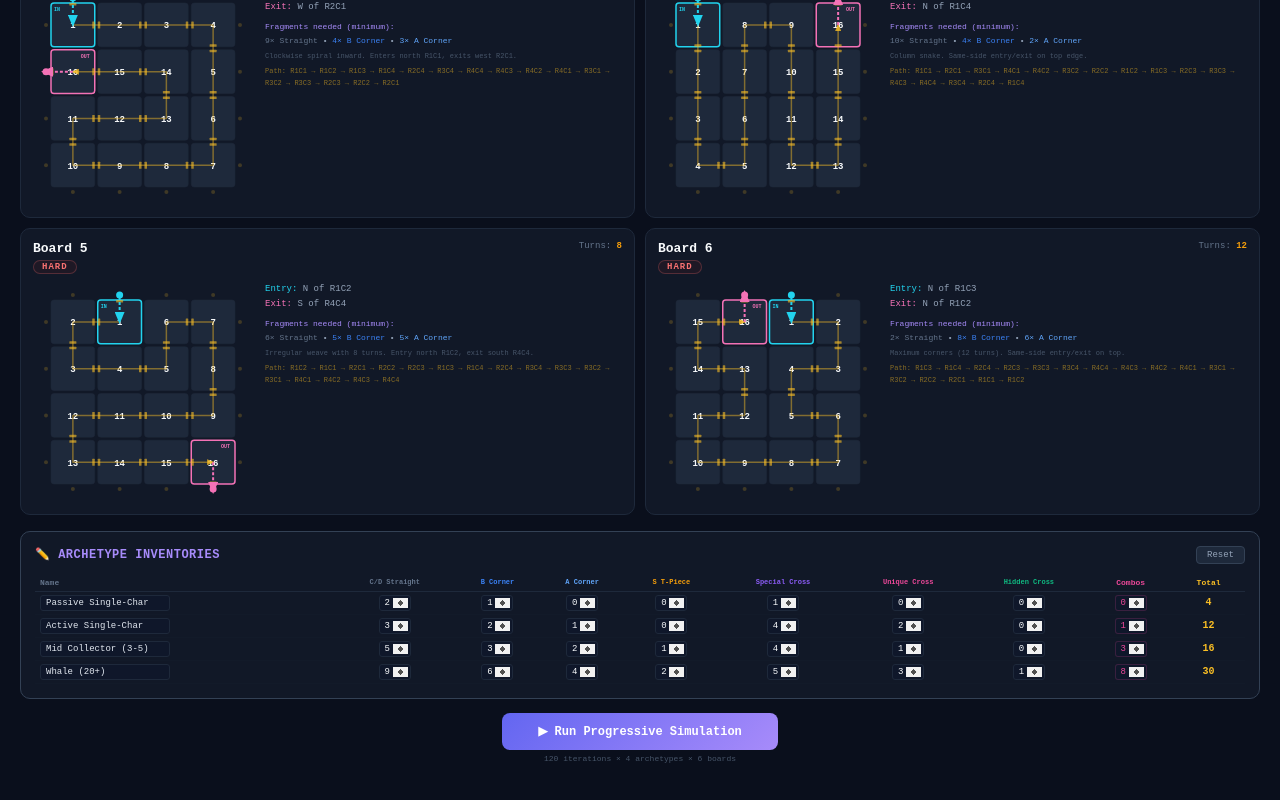
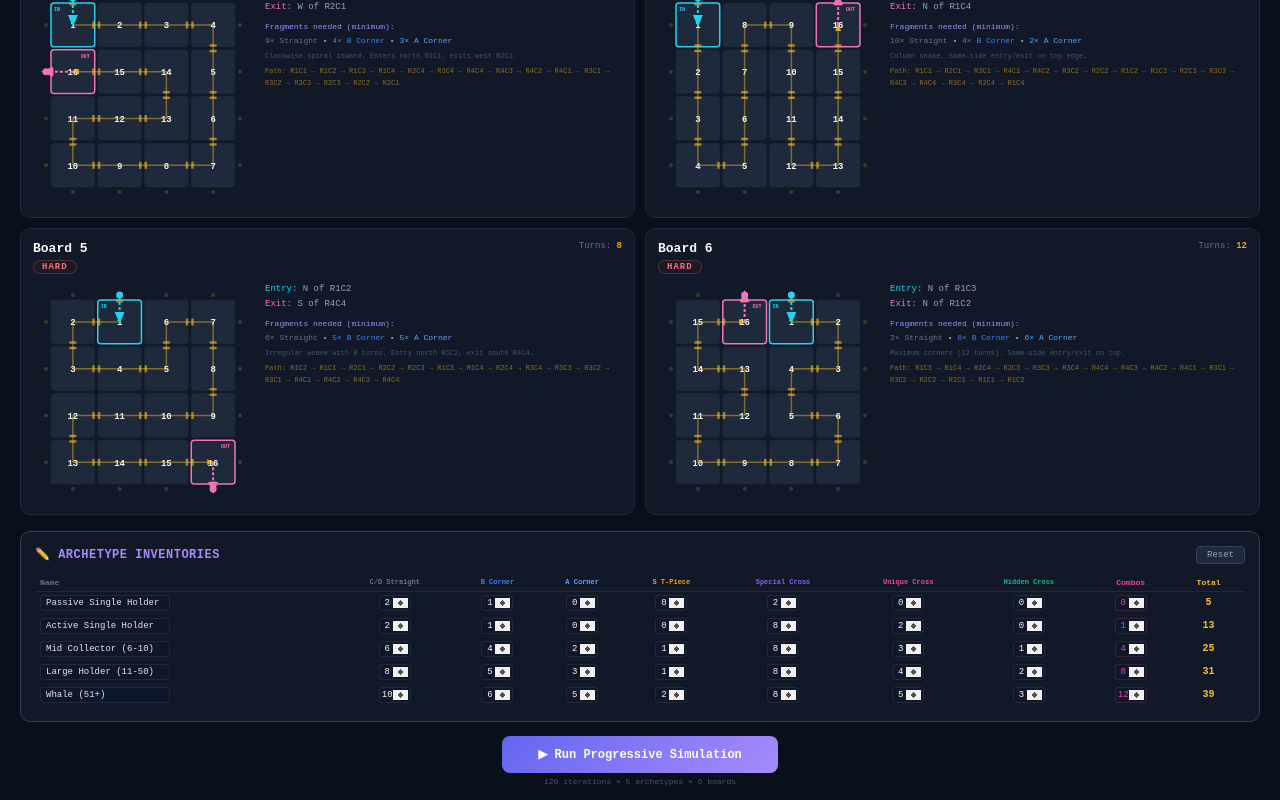
Before and after one commit to xrrbcm/mem-fragment-sim, a React (Vite) app: page / in a window 1280 px wide. Shown: the part 1178-1978 px from the top of the page. Before the commit the page ends 1955 px from the top, so only its background shows below. Built offline with nearby package versions, Linux system fonts and the light colour scheme.

Commit message:
update archetypes

```diff
--- a/src/App.jsx
+++ b/src/App.jsx
@@ -132,10 +132,11 @@ function analyzeBoardNeeds(board){
 
 // ── Inventory ──
 const DEFAULT_INV=[
-  {name:"Passive Single-Char",combos:0,frags:{CD_STRAIGHT:2,B_CORNER:1,A_CORNER:0,S_TPIECE:0,SPECIAL:1,UNIQUE:0,HIDDEN:0}},
-  {name:"Active Single-Char",combos:1,frags:{CD_STRAIGHT:3,B_CORNER:2,A_CORNER:1,S_TPIECE:0,SPECIAL:4,UNIQUE:2,HIDDEN:0}},
-  {name:"Mid Collector (3-5)",combos:3,frags:{CD_STRAIGHT:5,B_CORNER:3,A_CORNER:2,S_TPIECE:1,SPECIAL:4,UNIQUE:1,HIDDEN:0}},
-  {name:"Whale (20+)",combos:8,frags:{CD_STRAIGHT:9,B_CORNER:6,A_CORNER:4,S_TPIECE:2,SPECIAL:5,UNIQUE:3,HIDDEN:1}},
+  {name:"Passive Single Holder",combos:0,frags:{CD_STRAIGHT:2,B_CORNER:1,A_CORNER:0,S_TPIECE:0,SPECIAL:2,UNIQUE:0,HIDDEN:0}},
+  {name:"Active Single Holder",combos:1,frags:{CD_STRAIGHT:2,B_CORNER:1,A_CORNER:0,S_TPIECE:0,SPECIAL:8,UNIQUE:2,HIDDEN:0}},
+  {name:"Mid Collector (6-10)",combos:4,frags:{CD_STRAIGHT:6,B_CORNER:4,A_CORNER:2,S_TPIECE:1,SPECIAL:8,UNIQUE:3,HIDDEN:1}},
+  {name:"Large Holder (11-50)",combos:8,frags:{CD_STRAIGHT:8,B_CORNER:5,A_CORNER:3,S_TPIECE:1,SPECIAL:8,UNIQUE:4,HIDDEN:2}},
+  {name:"Whale (51+)",combos:12,frags:{CD_STRAIGHT:10,B_CORNER:6,A_CORNER:5,S_TPIECE:2,SPECIAL:8,UNIQUE:5,HIDDEN:3}},
 ];
 
 function mkInv(inv){const f=[];let id=0;for(const[t,n]of Object.entries(inv.frags))for(let i=0;i<n;i++)f.push(mkFrag(t,id++));return{frags:f,combos:inv.combos};}
```
